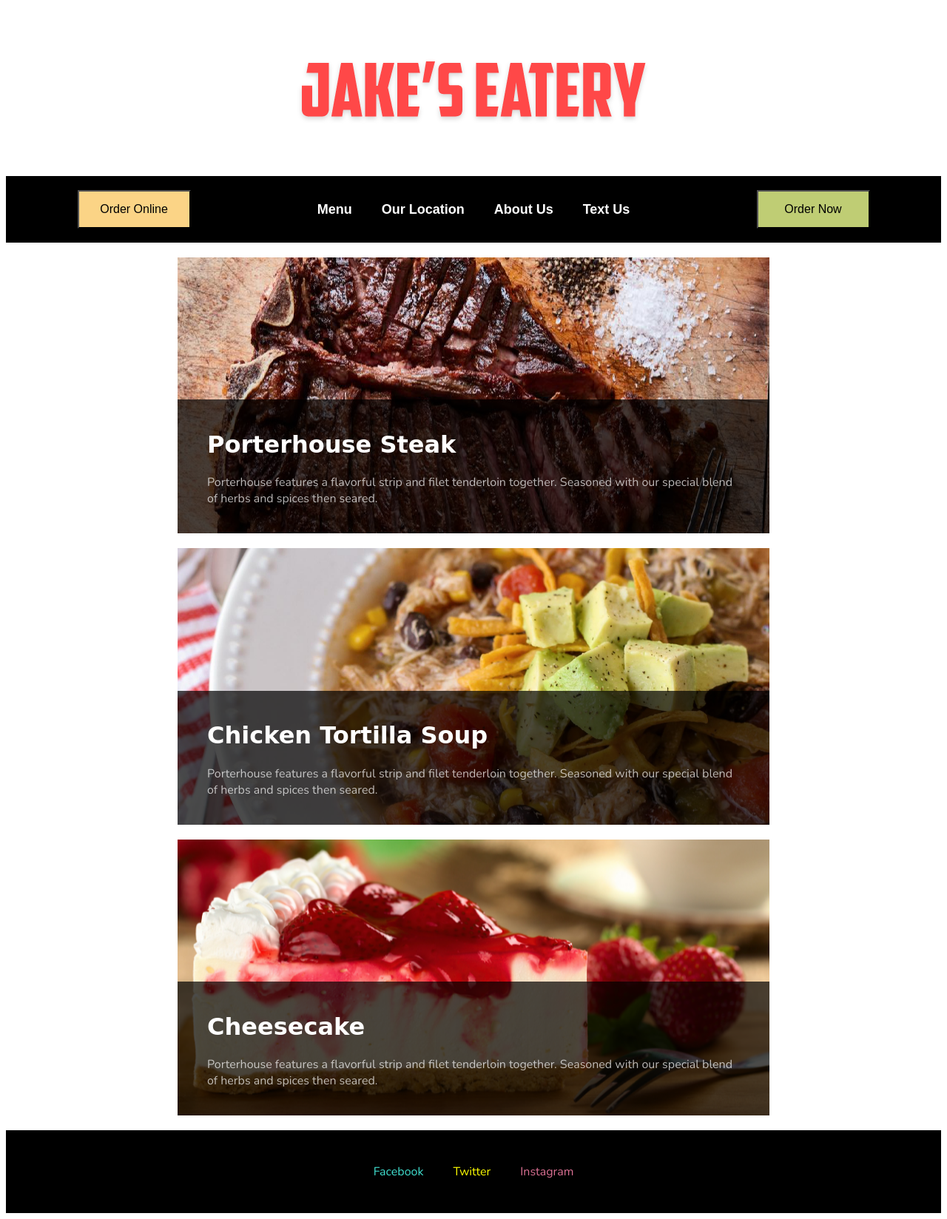
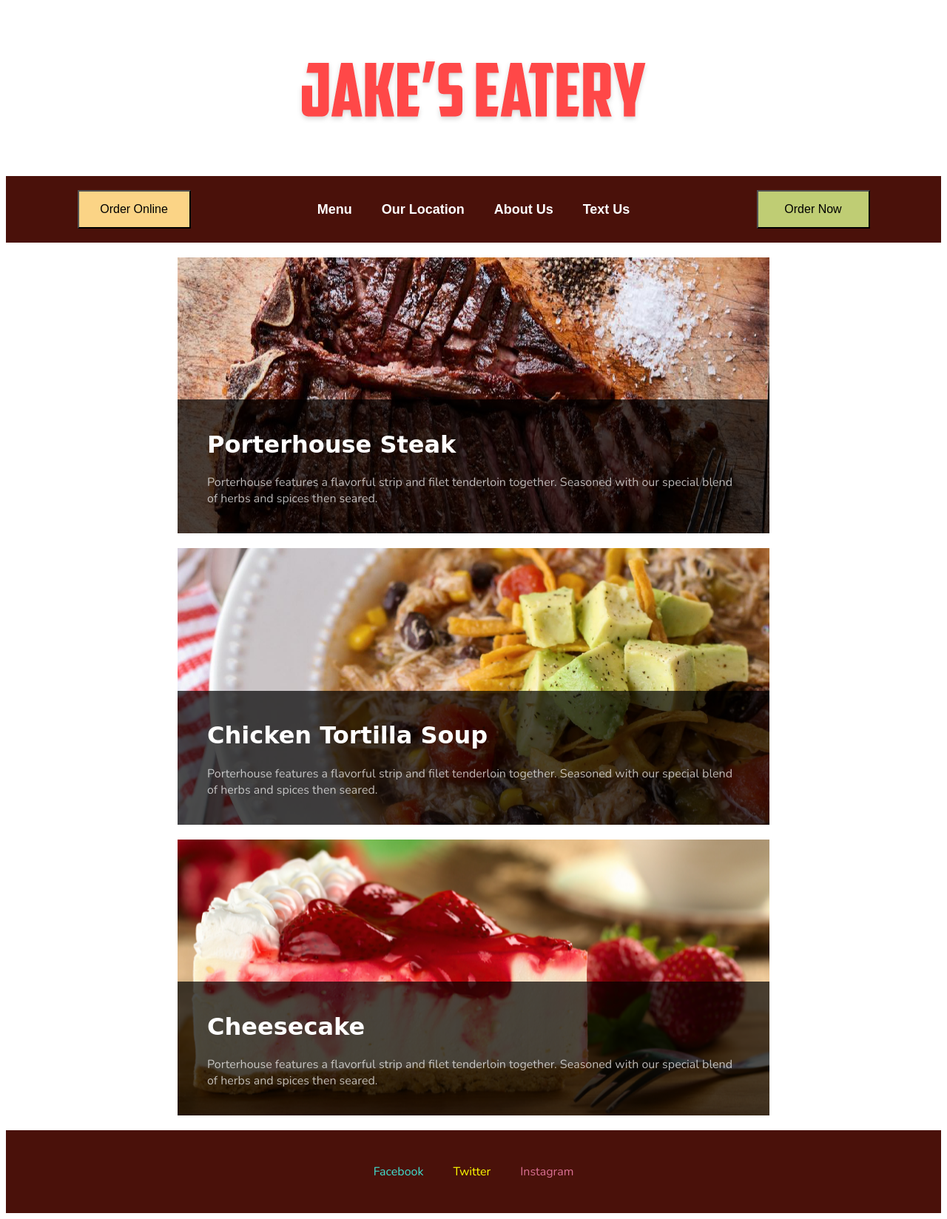
Before and after one commit to Command-Shift-Z/Jake-s-Eatery, a plain HTML site: page index.html in a window 1280 px wide. Shown: the whole page at 74% size. Drawn offline with nearby package versions, Linux system fonts and the light colour scheme; a web font is replaced by a local one.

Commit message:
nav change

```diff
--- a/css/style.css
+++ b/css/style.css
@@ -14,7 +14,7 @@ body {
 
 .nav {
     display: flex;
-    background-color: black;
+    background-color: #4A110A;
     padding: 20px;
     font-weight: 700;
 }
@@ -110,7 +110,7 @@ button {
 .footer {
     display: flex;
     padding: 25px;
-    background-color: black;
+    background-color: #4A110A;
     align-content: center;
     justify-content: center;
 }
```
Also changed, not shown: 1 other file.
